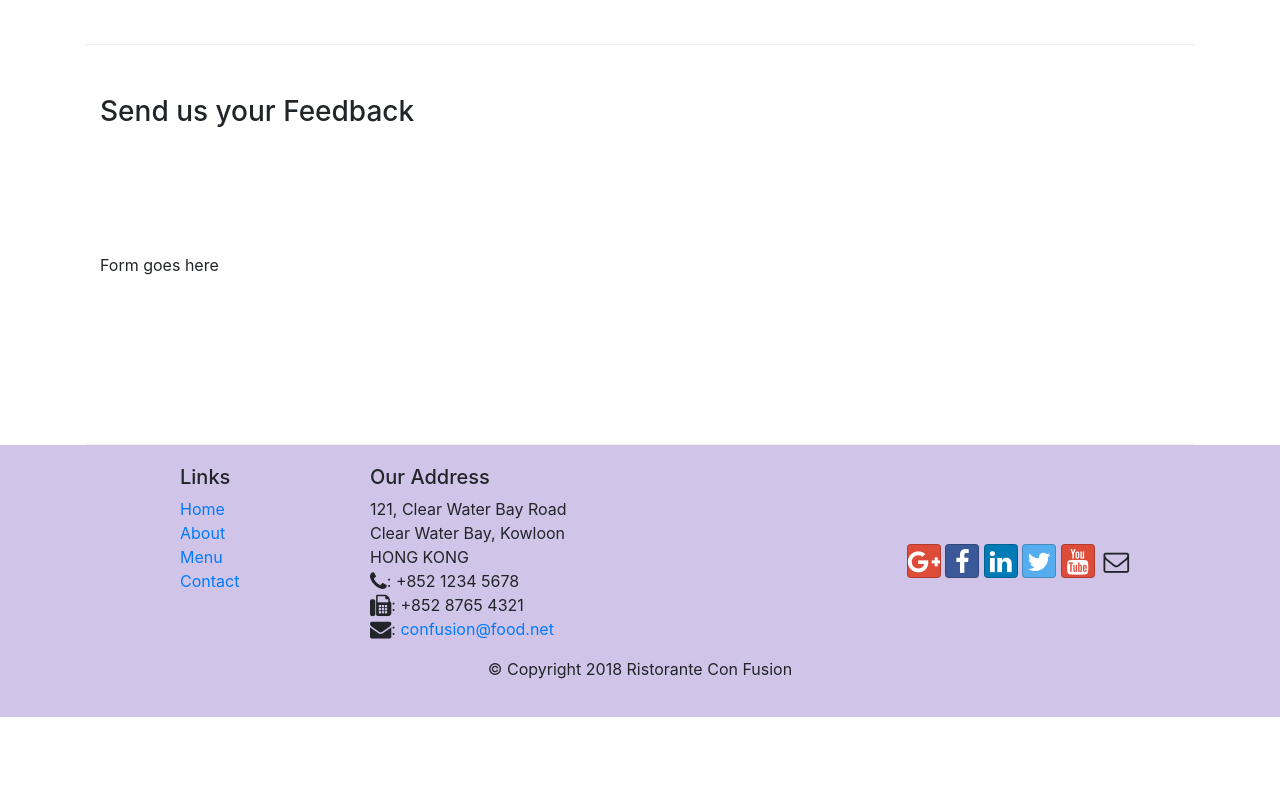
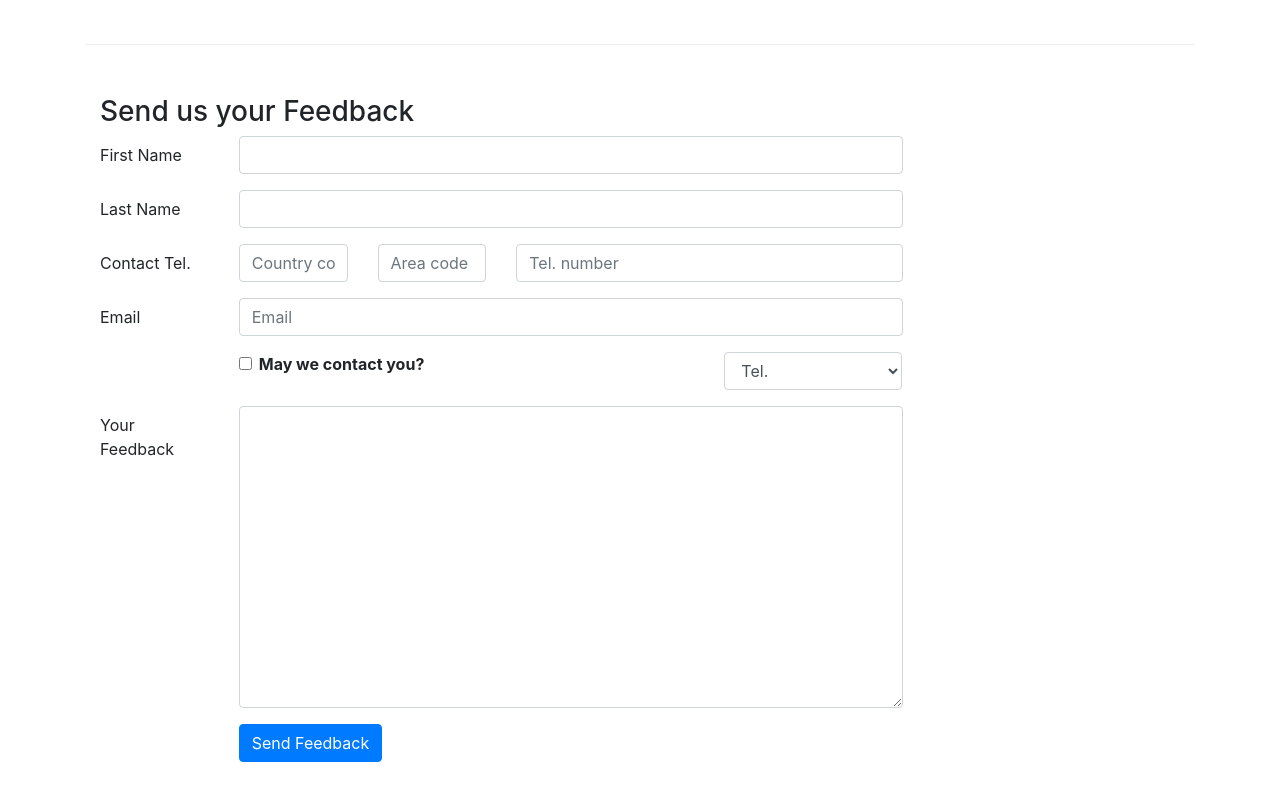
Before and after one commit to KaptainK1/Learning-React, a website: page contactus.html in a window 1280 px wide. Shown: the part 840-1640 px from the top of the page. Before the commit the page ends 1557 px from the top, so only its background shows below. Drawn offline with nearby package versions, Linux system fonts and the light colour scheme.

Commit message:
added a contact us form on the contact us page

```diff
--- a/contactus.html
+++ b/contactus.html
@@ -92,7 +92,71 @@
               <h3>Send us your Feedback</h3>
            </div>
             <div class="col-12 col-md-9">
-                Form goes here
+              <form class="" action="index.html" method="post">
+                <div class="form-group row">
+                  <label for="firstname" class="col-md-2 col-form-label">First Name</label>
+                  <div class="col-md-10">
+                    <input type="text" class="form-control" name="firstname" id="firstname" value="">
+                  </div>
+                </div>
+
+                <div class="form-group row">
+                  <label for="lastname" class="col-md-2 col-form-label">Last Name</label>
+                  <div class="col-md-10">
+                    <input type="text" class="form-control" name="lastname" id="lastname" value="">
+                  </div>
+                </div>
+
+                <div class="form-group row">
+                    <label for="telnum" class="col-12 col-md-2 col-form-label">Contact Tel.</label>
+                    <div class="col-2 col-md-2">
+                        <input type="tel" class="form-control" id="countrycode" name="countrycode" placeholder="Country code">
+                    </div>
+                    <div class="col-3 col-md-2">
+                        <input type="tel" class="form-control" id="areacode" name="areacode" placeholder="Area code">
+                    </div>
+                    <div class="col-7 col-md-6">
+                        <input type="tel" class="form-control" id="telnum" name="telnum" placeholder="Tel. number">
+                    </div>
+                </div>
+                <div class="form-group row">
+                    <label for="emailid" class="col-md-2 col-form-label">Email</label>
+                    <div class="col-md-10">
+                        <input type="email" class="form-control" id="emailid" name="emailid" placeholder="Email">
+                    </div>
+                </div>
+
+                <div class="form-group row">
+                    <div class="col-md-6 offset-md-2">
+                        <div class="form-check">
+                            <input type="checkbox" class="form-check-input" name="approve" id="approve" value="">
+                            <label class="form-check-label" for="approve">
+                                <strong>May we contact you?</strong>
+                            </label>
+                        </div>
+                    </div>
+                    <div class="col-md-3 offset-md-1">
+                        <select class="form-control">
+                            <option>Tel.</option>
+                            <option>Email</option>
+                        </select>
+                    </div>
+                </div>
+
+                <div class="form-group row">
+                    <label for="feedback" class="col-md-2 col-form-label">Your Feedback</label>
+                    <div class="col-md-10">
+                        <textarea class="form-control" id="feedback" name="feedback" rows="12"></textarea>
+                    </div>
+                </div>
+
+                <div class="form-group row">
+                    <div class="offset-md-2 col-md-10">
+                        <button type="submit" class="btn btn-primary">Send Feedback</button>
+                    </div>
+                </div>
+
+              </form>
             </div>
              <div class="col-12 col-md">
             </div>
```
